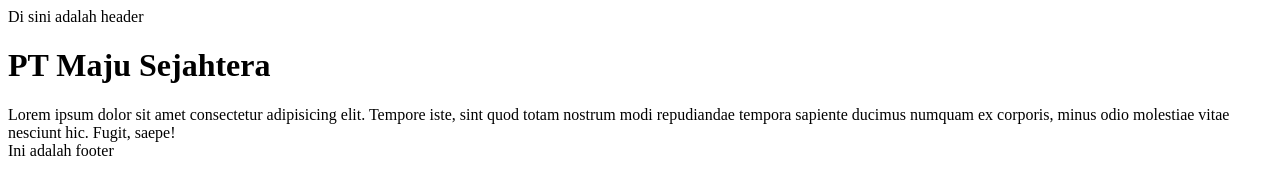
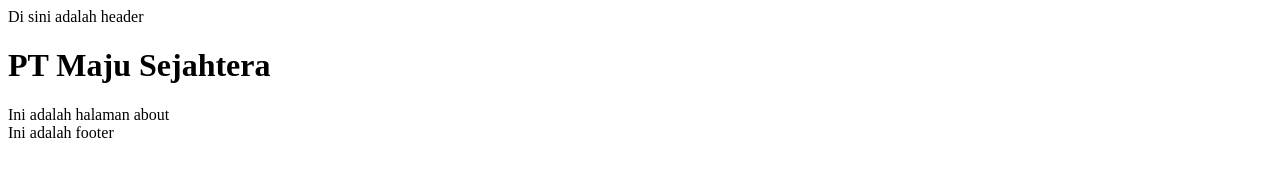
Before and after one commit to vfn-1325/company-profile, a plain HTML site: page about.html in a window 1280 px wide. Drawn offline with Linux system fonts and the light colour scheme.

Commit message:
Update about.html

```diff
--- a/about.html
+++ b/about.html
@@ -8,7 +8,7 @@
 <body>
     <header>Di sini adalah header</header>
     <h1>PT Maju Sejahtera</h1>
-    <div>Lorem ipsum dolor sit amet consectetur adipisicing elit. Tempore iste, sint quod totam nostrum modi repudiandae tempora sapiente ducimus numquam ex corporis, minus odio molestiae vitae nesciunt hic. Fugit, saepe!</div>
+    <div>Ini adalah halaman about</div>
     <footer>Ini adalah footer</footer>
 </body>
 </html>
```
